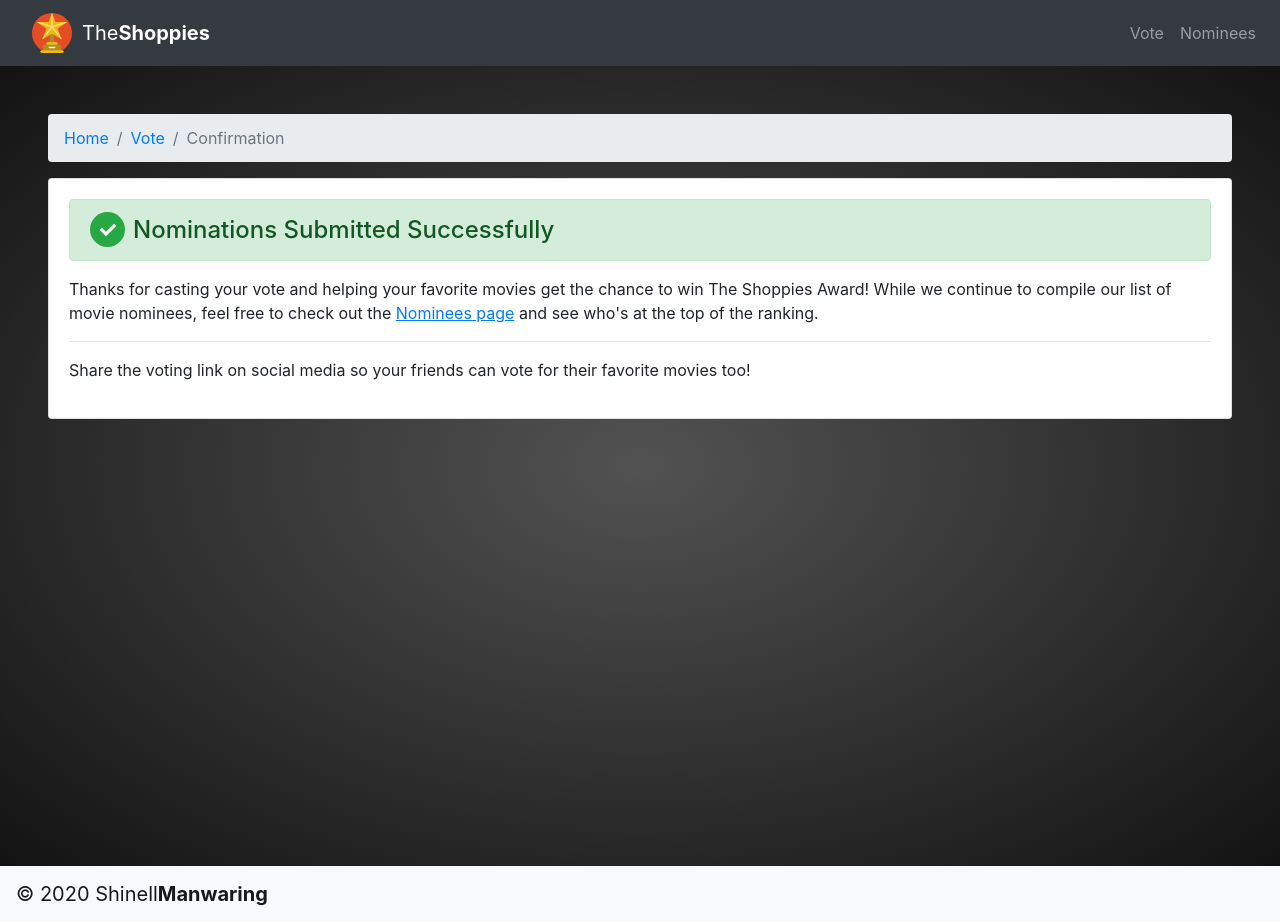
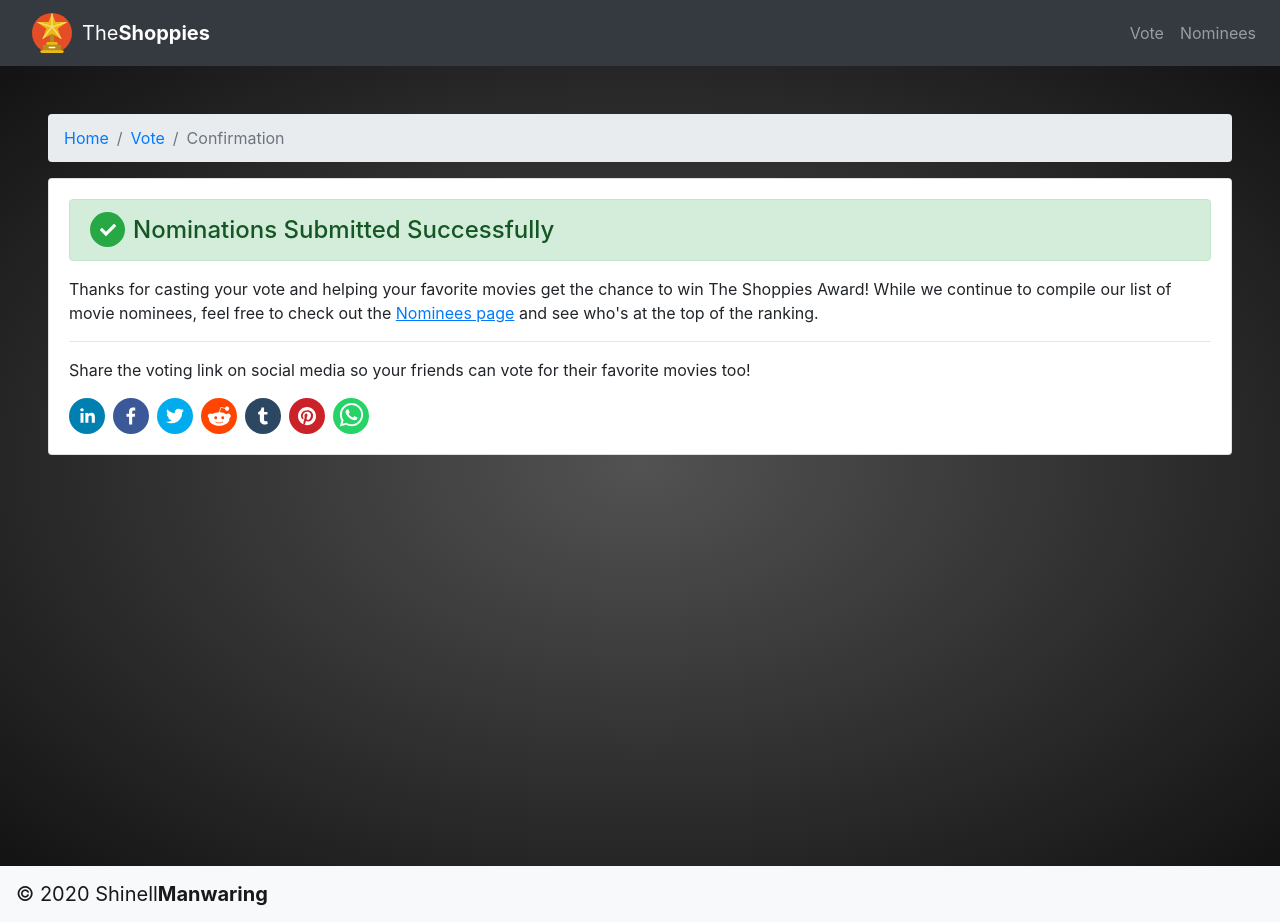
Before and after one commit to shinellm/the-shoppies-awards, a React (Create React App) app in the folder client/: page /vote/confirmation in a window 1280 px wide. Built offline with nearby package versions, Linux system fonts and the light colour scheme.

Commit message:
Attempting to add sharable social media links to the confirmation page.

```diff
--- a/client/public/index.html
+++ b/client/public/index.html
@@ -24,7 +24,25 @@
       work correctly both with client-side routing and a non-root public URL.
       Learn how to configure a non-root public URL by running `npm run build`.
     -->
-    <title>React App with Express Server</title>
+    <!-- Primary Meta Tags -->
+    <title>The Shoppies - Nominate your favorite movies</title>
+    <meta name="title" content="The Shoppies - Nominate your favorite movies">
+    <meta name="description" content="Vote for your favorite movies and help them with The Shoppies Award. Search through our extensive list of movie title, nominate 5 of your favorite movies, and get your vote counted. It's easy as 1-2-3!">
+
+    <!-- Open Graph / Facebook -->
+    <meta property="og:type" content="website">
+    <meta property="og:url" content="http://localhost:3000/">
+    <meta property="og:title" content="The Shoppies - Nominate your favorite movies">
+    <meta property="og:description" content="Vote for your favorite movies and help them with The Shoppies Award. Search through our extensive list of movie title, nominate 5 of your favorite movies, and get your vote counted. It's easy as 1-2-3!">
+    <meta property="og:image" content="https://i.imgur.com/7rTrLC9.png">
+    <meta property="og:site_name" content="The Shoppies - Nominate your favorite movies">
+
+    <!-- Twitter -->
+    <meta property="twitter:card" content="summary_large_image">
+    <meta property="twitter:url" content="http://localhost:3000/">
+    <meta property="twitter:title" content="The Shoppies - Nominate your favorite movies">
+    <meta property="twitter:description" content="Vote for your favorite movies and help them with The Shoppies Award. Search through our extensive list of movie title, nominate 5 of your favorite movies, and get your vote counted. It's easy as 1-2-3!">
+    <meta property="twitter:image" content="https://i.imgur.com/7rTrLC9.png">
   </head>
   <body>
     <noscript>You need to enable JavaScript to run this app.</noscript>
--- a/client/src/App.js
+++ b/client/src/App.js
@@ -5,6 +5,7 @@ import Header from './components/navigation/Header';
 import Footer from './components/navigation/Footer';
 import ScrollButton from './components/navigation/ScrollBtn';
 
+import HelmetMetaData from './components/notification/HelmetMetaData';
 import Home from './views/Home';
 import Vote from './views/Vote';
 import Nominees from './views/Nominees';
@@ -16,6 +17,8 @@ class App extends Component {
   render() {
     return (
     <Router>
+      {/* <HelmetMetaData /> */}
+
       <Header />
 
       <Switch>
--- /dev/null
+++ b/client/src/components/notification/HelmetMetaData.js
@@ -0,0 +1,45 @@
+import React from "react";
+import { Helmet } from "react-helmet";
+import { useLocation } from "react-router-dom";
+
+export default function HelmetMetaData(props) {
+    let location = useLocation();
+    let currentUrl = "http://www.camperstribe.com" + location.pathname;
+    let quote = props.quote !== undefined ? props.quote : "";
+    let title = props.title !== undefined ? props.title : "CampersTribe - World is yours to explore";
+    let image = props.image !== undefined ? props.image : "https://storage.googleapis.com/cmperstribe_storage_usha/Banner/IMG_3640.JPG";
+    let description = props.description !== undefined ? props.description  : "CampersTribe lets you experience the camping culture. We discover the hidden gems in the nearby to help you connect with nature & yourself by learning in the woods, on the riverbank under the open sky." +
+    "Trust us, its million dollars experience to ride away from city life, pitch a tent, do campfire and endless talk!" +
+    "So, join us on this voyage, and explore the beauty and miracle of being yourself!";
+    let hashtag = props.hashtag !== undefined ? props.hashtag : "#camperstribe";
+
+    return (
+    <Helmet>
+        <title>{title}</title>
+        <meta charset="utf-8" />
+        <meta http-equiv="X-UA-Compatible" content="IE=edge" />
+        <meta name="csrf_token" content="" />
+        <meta property="type" content="website" />
+        <meta property="url" content={currentUrl} />
+        <meta name="viewport" content="width=device-width, initial-scale=1, shrink-to-fit=no"/>
+        <meta name="msapplication-TileColor" content="#ffffff" />
+        <meta name="msapplication-TileImage" content="/ms-icon-144x144.png" />
+        <meta name="theme-color" content="#ffffff" />
+        <meta name="_token" content="" />
+        <meta name="robots" content="noodp" />
+        <meta property="title" content={title} />
+        <meta property="quote" content={quote} />
+        <meta name="description" content={description} />
+        <meta property="image" content={image} />
+        <meta property="og:locale" content="en_US" />
+        <meta property="og:type" content="website" />
+        <meta property="og:title" content={title} />
+        <meta property="og:quote" content={quote} />
+        <meta property="og:hashtag" content={hashtag} />
+        <meta property="og:image" content={image} />
+        <meta content="image/*" property="og:image:type" />
+        <meta property="og:url" content={currentUrl} />
+        <meta property="og:site_name" content="CampersTribe" />
+        <meta property="og:description" content={description} />    </Helmet>
+    );
+}
--- /dev/null
+++ b/client/src/components/notification/SocialMediaBtns.js
@@ -0,0 +1,64 @@
+import React from "react";
+import {
+  FacebookShareButton,
+  LinkedinShareButton,
+  TwitterShareButton,
+  RedditShareButton,
+  TumblrShareButton,
+  PinterestShareButton,
+  WhatsappShareButton,
+  FacebookIcon,
+  LinkedinIcon,
+  TwitterIcon,
+  RedditIcon,
+  TumblrIcon,
+  PinterestIcon,
+  WhatsappIcon,
+} from "react-share";
+
+export default function SocialMediaButtons() {
+    return (
+        <div id="social-media-btns-container">
+            <LinkedinShareButton
+                url={"http://localhost:3000/"}
+                title={"The Shoppies - Vote for your favorite movies"}
+                summary="">
+                <LinkedinIcon size={36} />
+            </LinkedinShareButton>
+            <FacebookShareButton
+                url={"http://localhost:3000/"}
+                quote={"The Shoppies - Vote and help your favorite movies win The Shoppies Awards"}
+                hashtag="#theshoppiesawards">
+                <FacebookIcon size={36} />
+            </FacebookShareButton>
+            <TwitterShareButton
+                url={"http://localhost:3000/"}
+                title={"The Shoppies - Vote and help your favorite movies win The Shoppies Awards"}
+                hashtag="#theshoppiesawards">
+                <TwitterIcon size={36} />
+            </TwitterShareButton>
+            <RedditShareButton
+                url={"http://localhost:3000/"}
+                title={"The Shoppies - Vote and help your favorite movies win The Shoppies Awards"}>
+                <RedditIcon size={36} />
+            </RedditShareButton>
+            <TumblrShareButton
+                url={"http://localhost:3000/"}
+                title={"The Shoppies - Vote and help your favorite movies win The Shoppies Awards"}
+                caption="">
+                <TumblrIcon size={36} />
+            </TumblrShareButton>
+            <PinterestShareButton
+                url={"http://localhost:3000/"}
+                description={"The Shoppies - Vote and help your favorite movies win The Shoppies Awards"}>
+                <PinterestIcon size={36} />
+            </PinterestShareButton>
+            <WhatsappShareButton
+                url={"http://localhost:3000/"}
+                title={"The Shoppies - Vote and help your favorite movies win The Shoppies Awards"}
+                separator=":: ">
+                <WhatsappIcon size={36} />
+            </WhatsappShareButton>
+        </div>
+    )
+}
--- a/client/src/css/App.css
+++ b/client/src/css/App.css
@@ -746,6 +746,14 @@ body {
   background: radial-gradient(#525252, #131313);
 }
 
+#social-media-btns-container button {
+  margin-right: 0.5em;
+}
+
+#social-media-btns-container button svg {
+  border-radius: 50%;
+}
+
 #confirmation-container {
   min-height: 100vh;
   padding: 3em;
--- a/client/src/css/partials/notification/_confirmationPage.scss
+++ b/client/src/css/partials/notification/_confirmationPage.scss
@@ -1,3 +1,5 @@
+@import 'socialMediaBtns';
+
 #confirmation-container {
     min-height: 100vh;
     padding: 3em;
--- /dev/null
+++ b/client/src/css/partials/notification/_socialMediaBtns.scss
@@ -0,0 +1,9 @@
+#social-media-btns-container {
+    button {
+        margin-right: 0.5em;
+
+        svg {
+            border-radius: 50%;
+        }
+    }
+}
--- a/client/src/views/ConfirmationPage.js
+++ b/client/src/views/ConfirmationPage.js
@@ -1,7 +1,7 @@
 import React, { Component } from 'react';
 import { Breadcrumb, Card, Alert, Nav } from 'react-bootstrap';
-
 import { FaCheck } from "react-icons/fa";
+import SocialMeidaBtns from "../components/notification/SocialMediaBtns";
 
 export default class ConfirmationPage extends Component {
     constructor() {
@@ -39,7 +39,7 @@ export default class ConfirmationPage extends Component {
                             Share the voting link on social media so your friends can vote for their
                             favorite movies too!
                             </Card.Text>
-                            <div className="sharable-links"></div>
+                            <SocialMeidaBtns />
                         </div>
                     </Card.Body>
                 </Card>
--- a/package.json
+++ b/package.json
@@ -19,6 +19,8 @@
     "http-errors": "^1.6.3",
     "morgan": "^1.9.1",
     "pg": "^8.3.3",
+    "react-helmet": "^6.1.0",
+    "react-share": "^4.2.1",
     "sequelize": "^6.3.5"
   },
   "repository": {
```
Also changed, not shown: 2 other files (tests, documents, lock files or other folders).
